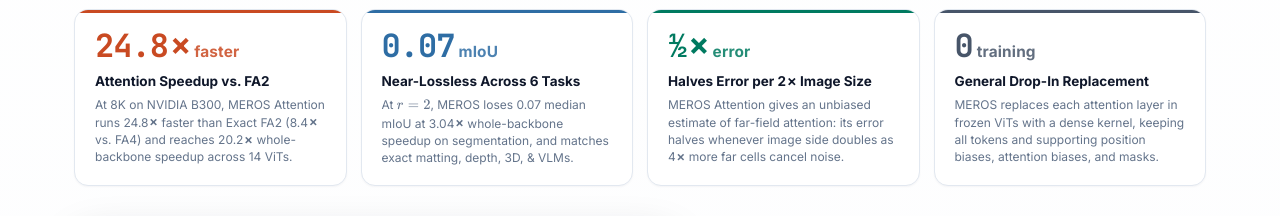
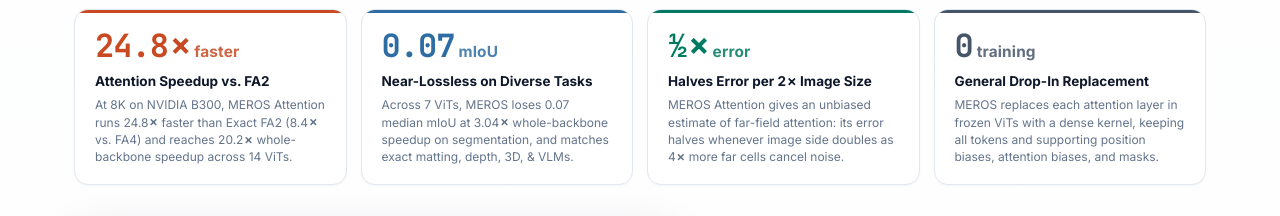
Before and after one commit to CV-AC/MEROS_page, a plain HTML site: page index.html in a window 1280 px wide. Shown: the part 520-736 px from the top of the page. Drawn offline with nearby package versions, Linux system fonts and the light colour scheme.

Commit message:
Update Hero Card 2 to 'Near-Lossless on Diverse Tasks' and 'Across 7 ViTs'

```diff
--- a/index.html
+++ b/index.html
@@ -152,8 +152,8 @@
           </div>
           <div class="metric-card" style="--card-accent: var(--local);">
             <div class="metric-value">0.07<span class="metric-unit">mIoU</span></div>
-            <div class="metric-label">Near-Lossless Across 6 Tasks</div>
-            <div class="metric-sub">At $r=2$, MEROS loses 0.07 median mIoU at 3.04<span class="mul">&times;</span> whole-backbone speedup on segmentation, and matches exact matting, depth, 3D, &amp; VLMs.</div>
+            <div class="metric-label">Near-Lossless on Diverse Tasks</div>
+            <div class="metric-sub">Across 7 ViTs, MEROS loses 0.07 median mIoU at 3.04<span class="mul">&times;</span> whole-backbone speedup on segmentation, and matches exact matting, depth, 3D, &amp; VLMs.</div>
           </div>
           <div class="metric-card" style="--card-accent: var(--global);">
             <div class="metric-value">&frac12;<span class="mul">&times;</span><span class="metric-unit">error</span></div>
```
